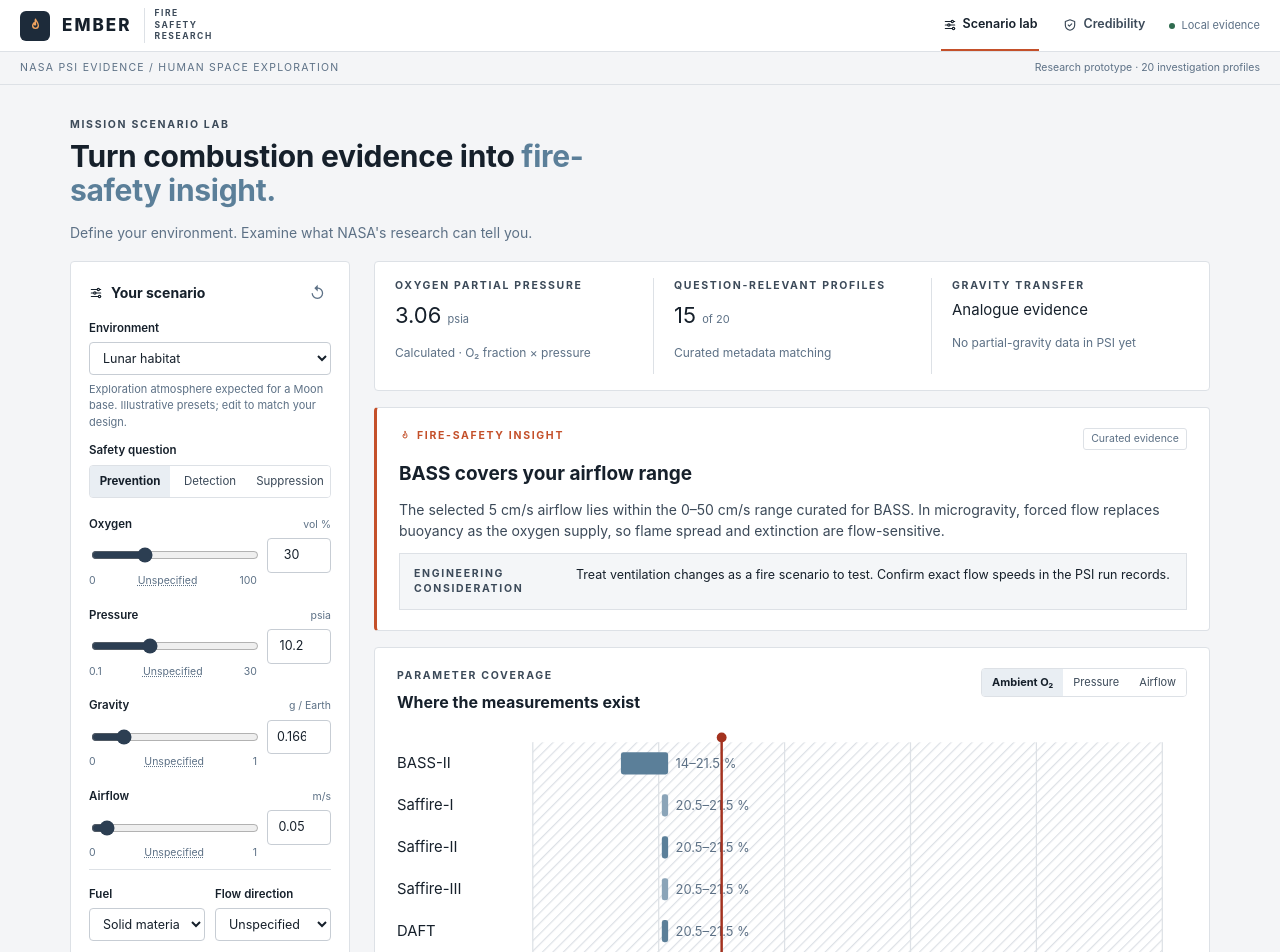
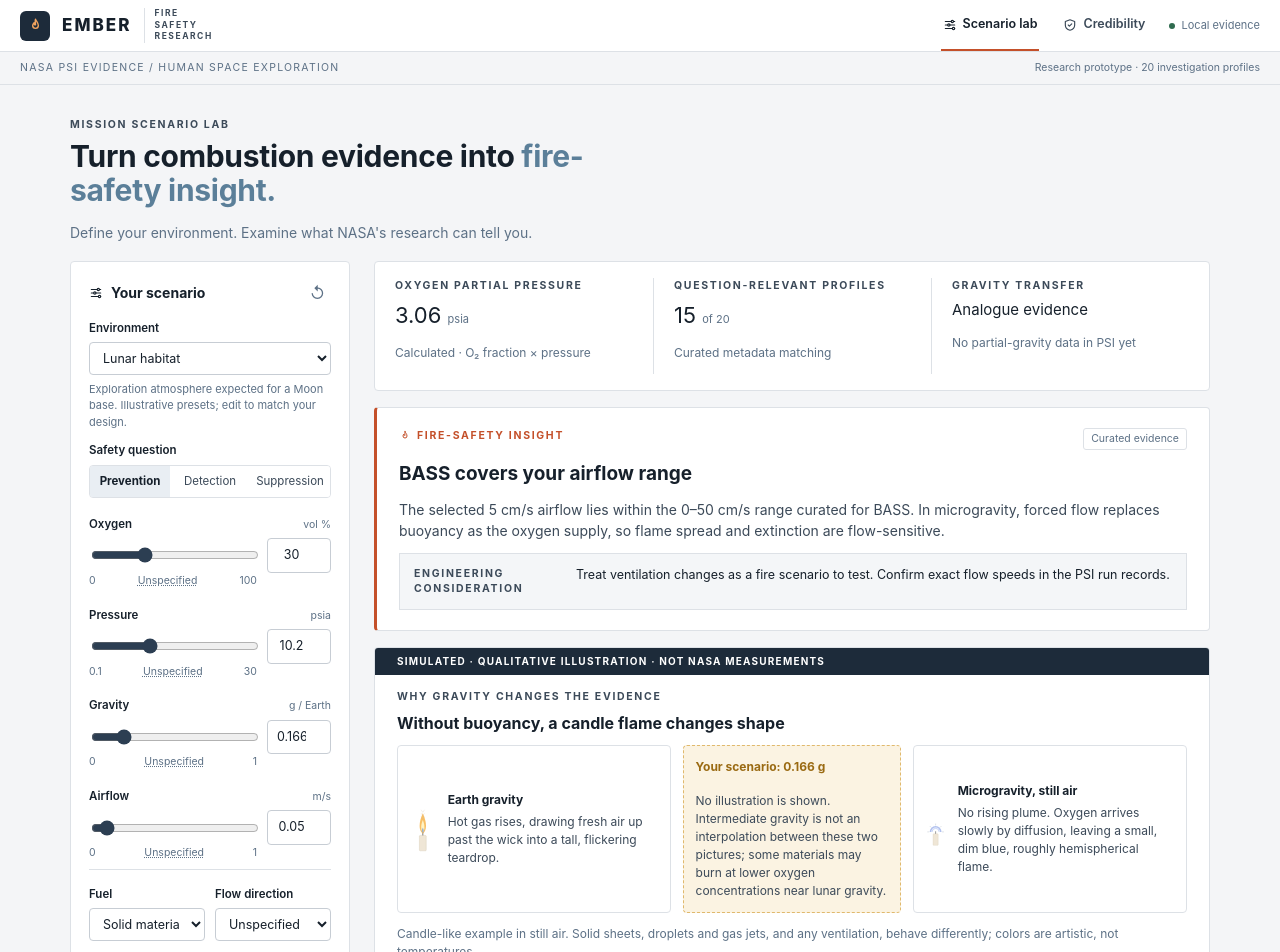
Before and after one commit to nathan-844/EMBER, a React (Vite) app: page / in a window 1280 px wide. Shown: the top 952 px of the page. Built offline with nearby package versions, Linux system fonts and the light colour scheme.

Commit message:
Add qualitative gravity illustration, clearly marked as simulated

```diff
--- /dev/null
+++ b/src/components/GravityIllustration.tsx
@@ -0,0 +1,61 @@
+import { gravityRegime, type Scenario } from "../lib/scenario";
+
+function Candle({ kind }: { kind: "earth" | "micro" }) {
+  return (
+    <svg viewBox="0 0 60 110" width="54" height="100" aria-hidden>
+      <rect x="22" y="70" width="16" height="36" rx="2" fill="#efe6d6" stroke="#d8ccb6" />
+      <line x1="30" y1="70" x2="30" y2="62" stroke="#333" strokeWidth="1.5" />
+      {kind === "earth" ? (
+        <>
+          <path d="M30 18 C40 40 40 58 30 66 C20 58 20 40 30 18Z" fill="#f7b44a" opacity="0.85" />
+          <path d="M30 34 C35 46 35 58 30 63 C25 58 25 46 30 34Z" fill="#fff3c4" />
+          <path d="M30 52 C33 56 33 62 30 64 C27 62 27 56 30 52Z" fill="#5b8bd8" opacity="0.6" />
+          {[16, 24, 32].map((y, i) => <path key={i} d={`M30 ${y} l-4 -6 M30 ${y} l4 -6`} stroke="#c9b9a2" strokeWidth="1" opacity="0.5" />)}
+        </>
+      ) : (
+        <>
+          <path d="M14 64 A16 16 0 0 1 46 64" fill="none" stroke="#6f8de0" strokeWidth="5" opacity="0.55" />
+          <path d="M19 64 A11 11 0 0 1 41 64" fill="none" stroke="#9db4f0" strokeWidth="3" opacity="0.6" />
+          {[0, 45, 90, 135, 180].map((a) => {
+            const r = (a * Math.PI) / 180;
+            return <line key={a} x1={30 - Math.cos(r) * 26} y1={64 - Math.sin(r) * 26} x2={30 - Math.cos(r) * 20} y2={64 - Math.sin(r) * 20} stroke="#9aa6b2" strokeWidth="1" />;
+          })}
+        </>
+      )}
+    </svg>
+  );
+}
+
+export function GravityIllustration({ scenario }: { scenario: Scenario }) {
+  const regime = gravityRegime(scenario.gravityG);
+  return (
+    <section className="card illus">
+      <div className="sim-banner">Simulated · Qualitative illustration · Not NASA measurements</div>
+      <p className="eyebrow">Why gravity changes the evidence</p>
+      <h3>Without buoyancy, a candle flame changes shape</h3>
+      <div className="illus-grid">
+        <div className="illus-cell">
+          <Candle kind="earth" />
+          <div><strong>Earth gravity</strong><p>Hot gas rises, drawing fresh air up past the wick into a tall, flickering teardrop.</p></div>
+        </div>
+        <div className={`illus-cell you ${regime}`}>
+          <strong>Your scenario: {scenario.gravityG == null ? "unspecified" : `${scenario.gravityG} g`}</strong>
+          {regime === "partial" ? (
+            <p>No illustration is shown. Intermediate gravity is not an interpolation between these two pictures; some materials may burn at lower oxygen concentrations near lunar gravity.</p>
+          ) : regime === "microgravity" ? (
+            <p>Your scenario matches the microgravity case on the right.</p>
+          ) : regime === "earth" ? (
+            <p>Your scenario matches the Earth-gravity case on the left.</p>
+          ) : (
+            <p>Set gravity to place your scenario.</p>
+          )}
+        </div>
+        <div className="illus-cell">
+          <Candle kind="micro" />
+          <div><strong>Microgravity, still air</strong><p>No rising plume. Oxygen arrives slowly by diffusion, leaving a small, dim blue, roughly hemispherical flame.</p></div>
+        </div>
+      </div>
+      <p className="small muted">Candle-like example in still air. Solid sheets, droplets and gas jets, and any ventilation, behave differently; colors are artistic, not temperatures.</p>
+    </section>
+  );
+}
--- a/src/pages/ScenarioLab.tsx
+++ b/src/pages/ScenarioLab.tsx
@@ -1,6 +1,7 @@
 import { useMemo, useState } from "react";
 import { INVESTIGATIONS } from "../data/investigations";
 import { CoverageChart } from "../components/CoverageChart";
+import { GravityIllustration } from "../components/GravityIllustration";
 import { InsightCard } from "../components/InsightCard";
 import { Limitations } from "../components/Limitations";
 import { RankedList } from "../components/RankedList";
@@ -29,6 +30,7 @@ export function ScenarioLab() {
         <div className="lab-main">
           <SummaryStrip scenario={scenario} relevant={ranked.length} total={INVESTIGATIONS.length} />
           <InsightCard insight={insight} />
+          <GravityIllustration scenario={scenario} />
           <CoverageChart scenario={scenario} onProbe={(key, value) => setScenario({ ...scenario, [key]: value, environment: "custom" })} />
           <RankedList ranked={ranked} scenario={scenario} />
           <Limitations items={limits} />
--- a/src/styles.css
+++ b/src/styles.css
@@ -253,3 +253,13 @@ code, .mono { font-family: var(--mono); font-size: 0.85em; }
 .probe-table th { font-size: 10.5px; text-transform: uppercase; letter-spacing: 0.08em; color: var(--muted); }
 .probe-table .ok { color: var(--ok); }
 .probe-table .bad { color: var(--bad); font-weight: 600; }
+
+/* ---------- Gravity illustration ---------- */
+.illus { padding-top: 0; overflow: hidden; }
+.sim-banner { margin: 0 -22px 14px; background: var(--navy); color: #fff; font-size: 10px; font-weight: 700; letter-spacing: 0.12em; text-transform: uppercase; padding: 6px 22px; }
+.illus-grid { display: grid; grid-template-columns: 1fr 0.8fr 1fr; gap: 12px; margin: 10px 0; }
+.illus-cell { border: 1px solid var(--border); border-radius: var(--radius); padding: 12px; display: flex; gap: 12px; align-items: center; font-size: 12px; }
+.illus-cell p { margin: 4px 0 0; color: var(--ink-2); }
+.illus-cell.you { flex-direction: column; align-items: flex-start; justify-content: center; background: var(--warn-soft); border: 1px dashed #e0b96d; color: var(--warn); }
+.illus-cell.you p { color: var(--ink-2); }
+@media (max-width: 760px) { .illus-grid { grid-template-columns: 1fr; } }
```
Also changed, not shown: 1 other file (tests, documents, lock files or other folders).
